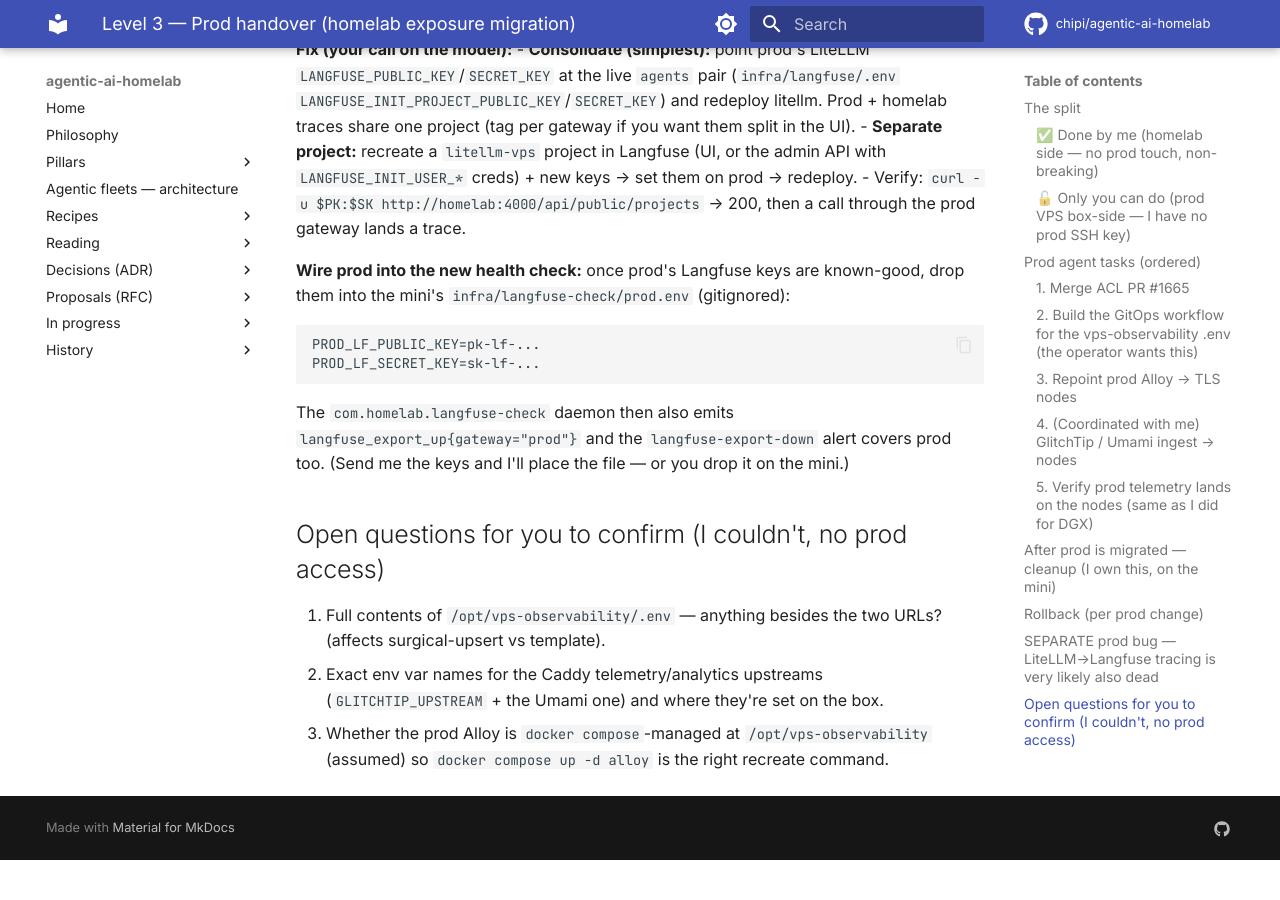
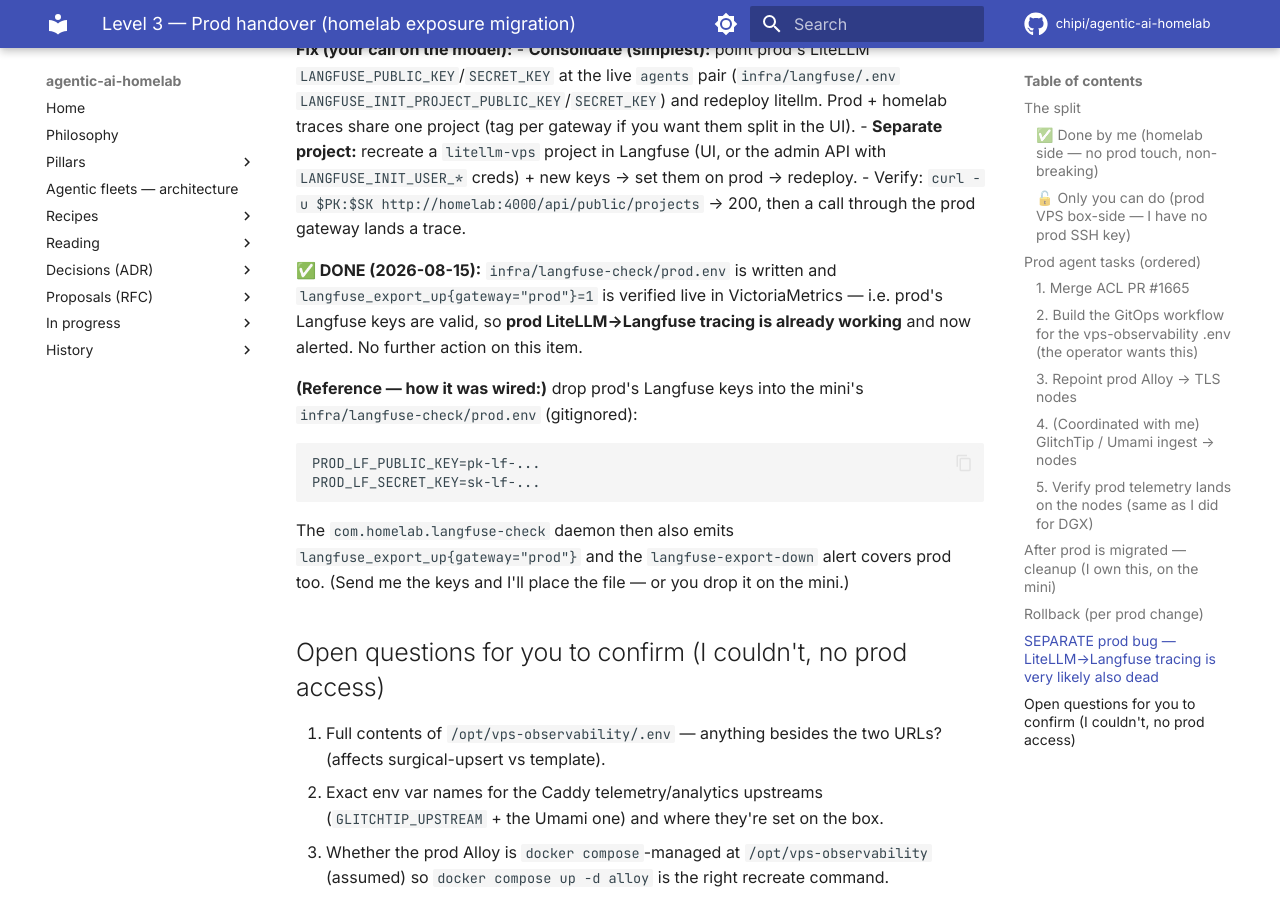
Before and after one commit to chipi/agentic-ai-homelab, an MkDocs documentation site: the page built from docs/wip/level3-prod-handover.md, in a window 1280 px wide and 900 px high, scrolled down 4061 px. Built offline with MkDocs 1.6.1 and Material for MkDocs 9.7.7, drawn with Linux system fonts in a browser that asks for light colours; comment, search, counter and statistics services are not loaded; before the commit the page ends 4921 px from its top, so only the background shows below that.

Commit message:
docs(wip): prod.env wired, langfuse gateway=prod=1 verified — ping-3 done
Co-Authored-By: Claude Opus 4.8 (1M context) <noreply@anthropic.com>
Claude-Session: https://claude.ai/code/session_01XVnJsHb8tj185VUPmgKWQs

````diff
--- a/docs/wip/level3-prod-handover.md
+++ b/docs/wip/level3-prod-handover.md
@@ -148,7 +148,12 @@ LLM tracing is almost certainly silently 401'ing too (LiteLLM logs nothing).
 - Verify: `curl -u $PK:$SK http://homelab:4000/api/public/projects` → 200, then a call
   through the prod gateway lands a trace.
 
-**Wire prod into the new health check:** once prod's Langfuse keys are known-good, drop them
+**✅ DONE (2026-08-15):** `infra/langfuse-check/prod.env` is written and
+`langfuse_export_up{gateway="prod"}=1` is verified live in VictoriaMetrics — i.e. prod's
+Langfuse keys are valid, so **prod LiteLLM→Langfuse tracing is already working** and now
+alerted. No further action on this item.
+
+**(Reference — how it was wired:)** drop prod's Langfuse keys
 into the mini's `infra/langfuse-check/prod.env` (gitignored):
 ```
 PROD_LF_PUBLIC_KEY=pk-lf-...
````
